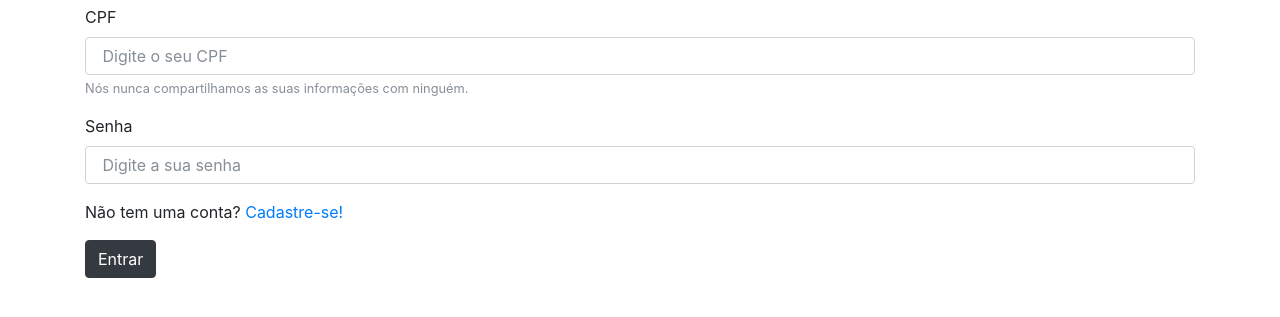
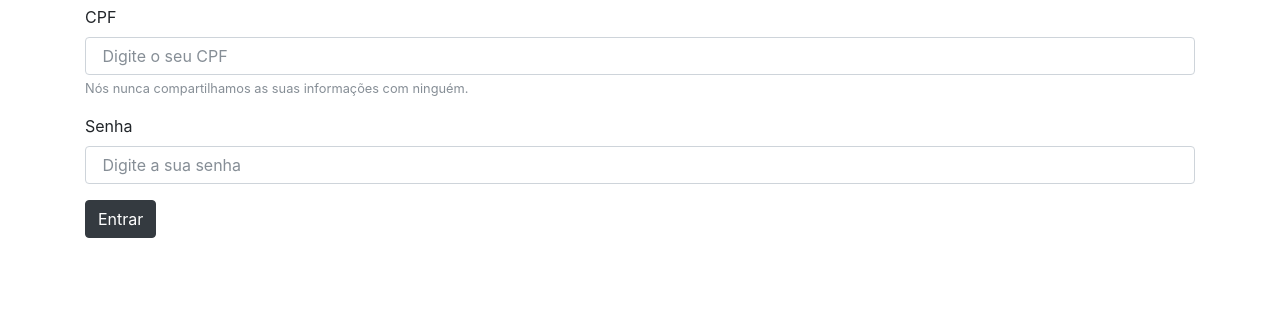
Before and after one commit to seguranca-versionamento/ti20173cg, a PHP site: page / in a window 1280 px wide. Shown: the part 156-473 px from the top of the page. Run offline with PHP 8.4, Linux system fonts and the light colour scheme; some libraries are stand-ins or nearby versions.

Commit message:
att index

```diff
--- a/index.php
+++ b/index.php
@@ -37,7 +37,7 @@
     <label for="exampleInputPassword1">Senha</label>
     <input type="password" class="form-control" id="exampleInputPassword1" placeholder=" Digite a sua senha">
   </div>
- Não tem uma conta?<a href=""> Cadastre-se!</a>
+
  <p></p>
   <button style="" type="submit" class="btn btn-dark btn-outline">Entrar</button>
 
```
